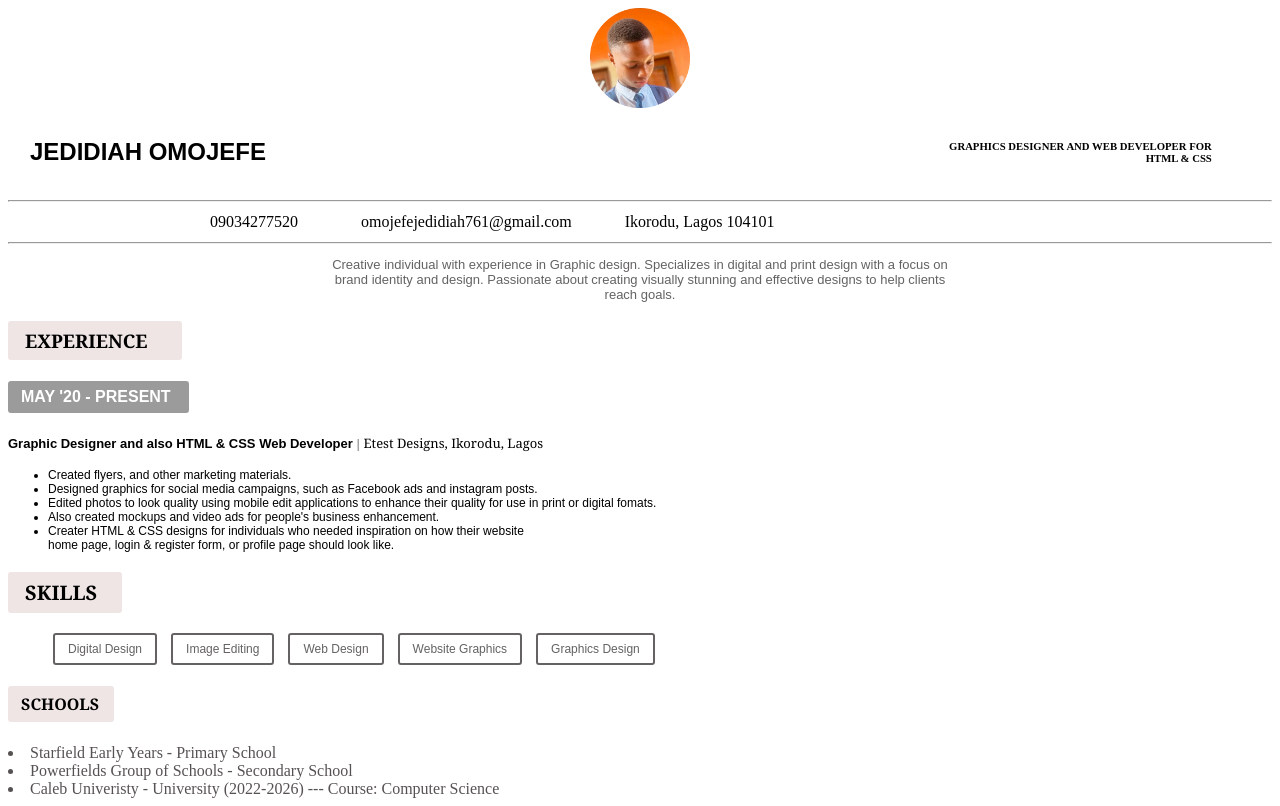
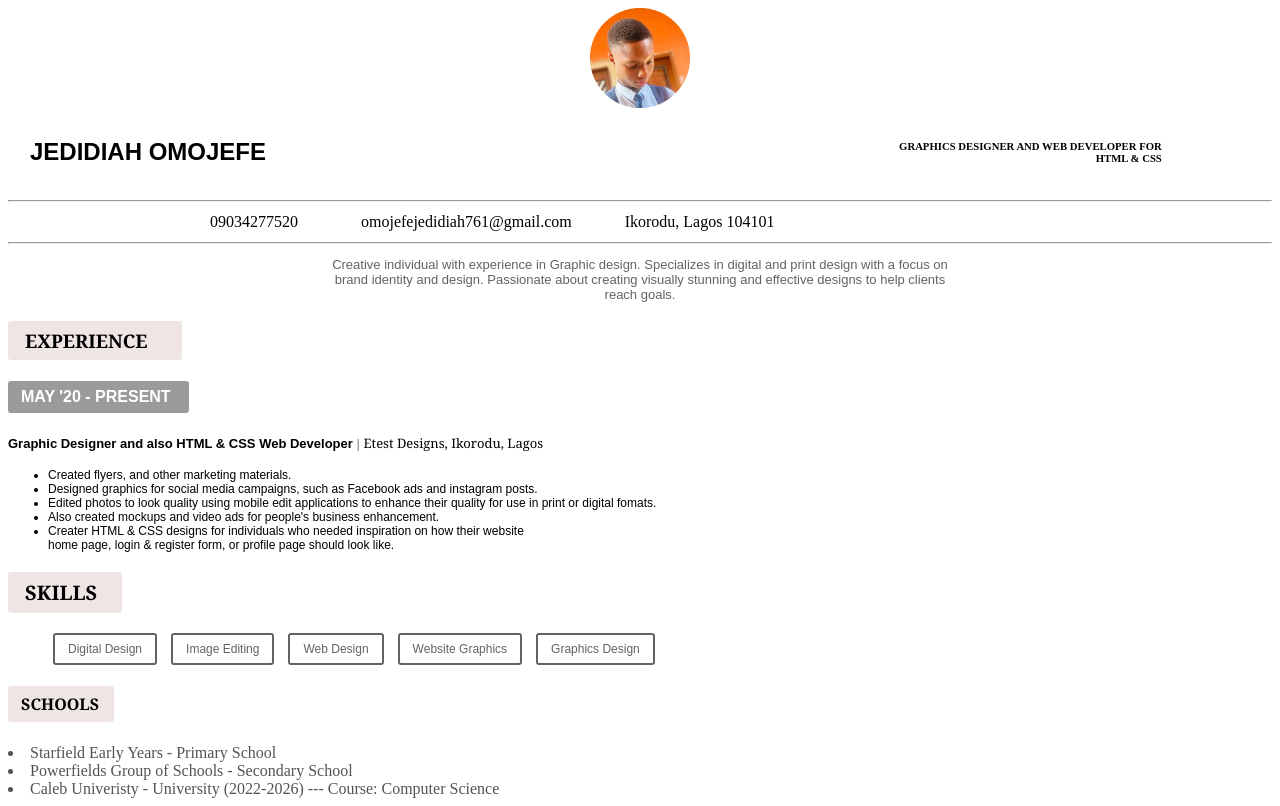
Before and after one commit to jedi4me/heiscv.github.io, a plain HTML site: page index.html in a window 1280 px wide. Drawn offline with Linux system fonts and the light colour scheme.

Commit message:
Add files via upload

```diff
--- a/index.html
+++ b/index.html
@@ -14,7 +14,7 @@
          <table>
           <tr>
             <td style="padding-left: 20px;"><h2>JEDIDIAH OMOJEFE</h2></td>
-            <td style="padding-left: 680px;"><h6>GRAPHICS DESIGNER AND WEB DEVELOPER FOR<br>HTML & CSS</h6></td>
+            <td style="padding-left: 630px;"><h6>GRAPHICS DESIGNER AND WEB DEVELOPER FOR<br>HTML & CSS</h6></td>
           </tr>
          </table>
          <hr>
```
